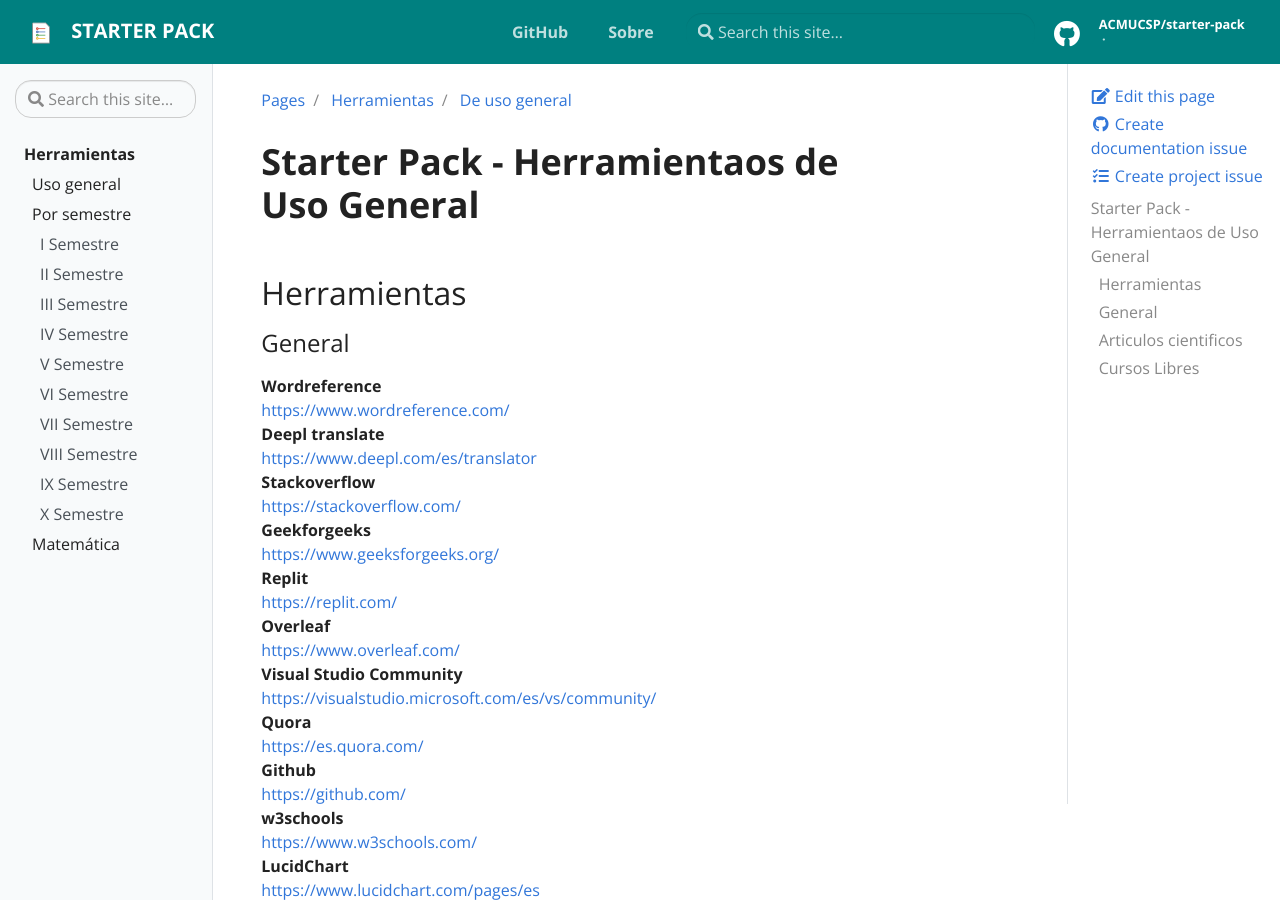
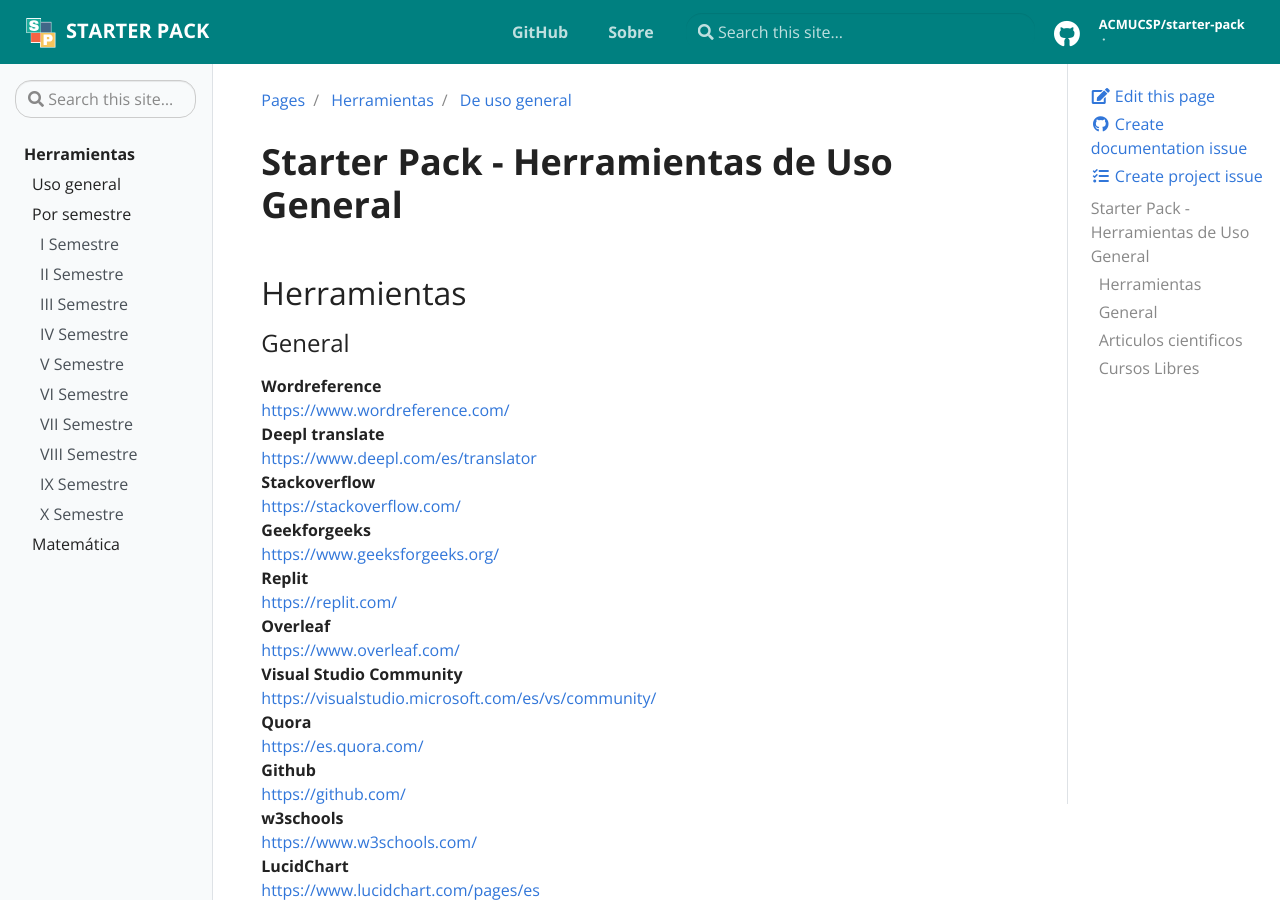
Before and after one commit to ACMUCSP/starter-pack, a Jekyll site: the page built from pages/herramientas/uso-general.md, in a window 1280 px wide and 900 px high. Built offline with Jekyll 4.4.1, drawn with Linux system fonts in a browser that asks for light colours.

Commit message:
logo added

```diff
--- a/_config.yml
+++ b/_config.yml
@@ -51,7 +51,7 @@ feedback: true
 # google-analytics: UA-XXXXXXXXXX
 # Image and (square) dimension for logo (don't start with /)
 # If commented, will use material hat theme
-# logo: "assets/img/logo/SRCC-square-red.png"
+logo: "assets/img/logo-starter-pack.png"
 logo_pixels: 34
 color: "#008080"
 # color: "#8c1515" # primary color for header, buttons
--- a/pages/herramientas/uso-general.md
+++ b/pages/herramientas/uso-general.md
@@ -3,7 +3,7 @@ title: De uso general
 sitemap: true
 ---
 
-# Starter Pack - Herramientaos de Uso General
+# Starter Pack - Herramientas de Uso General
 ## Herramientas
 {% for curso in site.data.starter-pack-tools.uso-general %}
 
```
Also changed, not shown: _includes/logo.svg, assets/img/logo-starter-pack.png (added), 1 other file.
